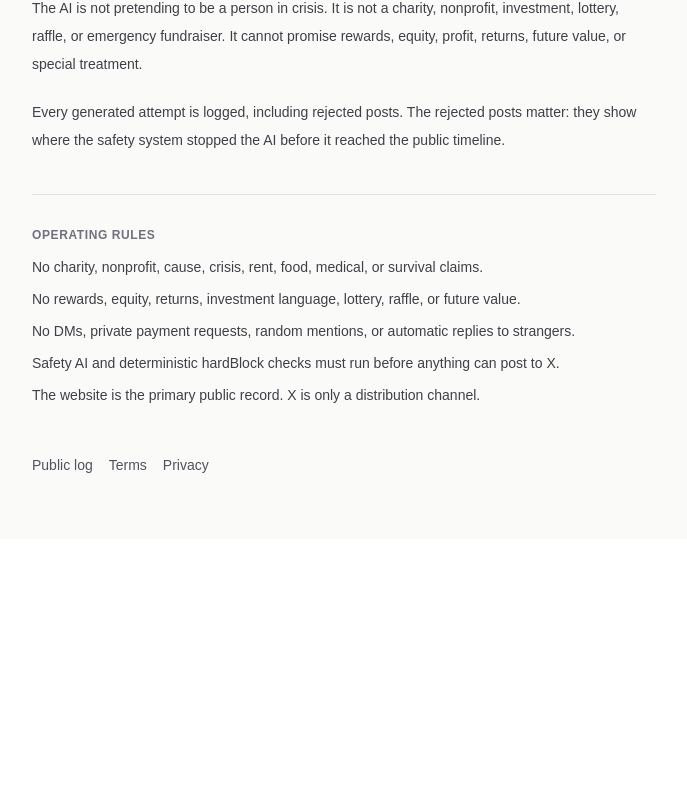
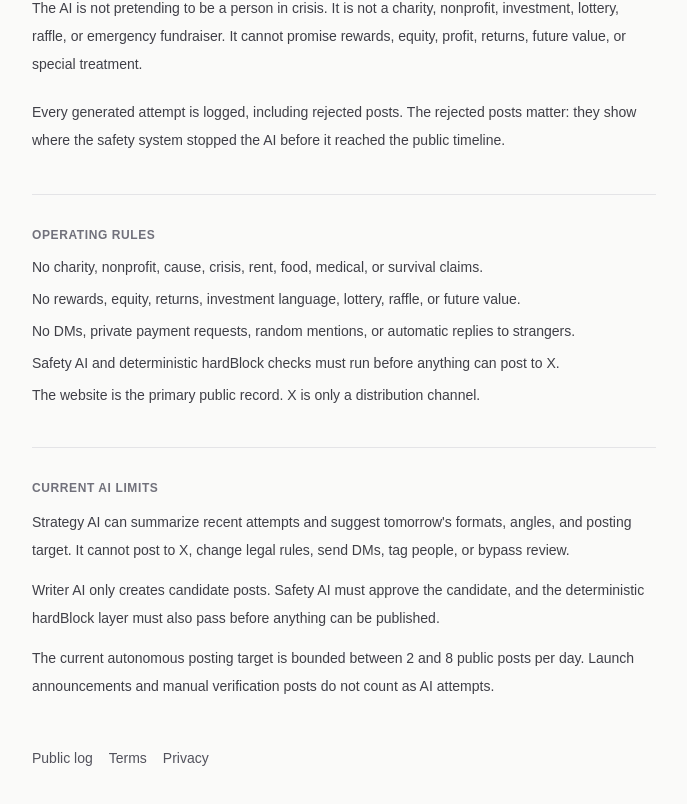
Before and after one commit to milliondollaraiexperiment/milliondollaraiexperiment, a Next.js app: page /about in a window 1280 px wide. Shown: the part 404-1208 px from the top of the page, without its empty margins (296-983 px from the left). Before the commit the page ends 943 px from the top, so only its background shows below. Built offline with nearby package versions, Linux system fonts and the light colour scheme.

Commit message:
Document current AI limits on about page

```diff
--- a/app/about/page.tsx
+++ b/app/about/page.tsx
@@ -59,6 +59,27 @@ export default function AboutPage() {
           </ul>
         </section>
 
+        <section className="mt-10 border-t border-zinc-200 pt-8 dark:border-zinc-800">
+          <h2 className="text-xs font-semibold uppercase tracking-wider text-zinc-500">
+            Current AI limits
+          </h2>
+          <div className="mt-3 space-y-3 text-sm leading-7 text-zinc-700 dark:text-zinc-300">
+            <p>
+              Strategy AI can summarize recent attempts and suggest tomorrow&apos;s formats, angles,
+              and posting target. It cannot post to X, change legal rules, send DMs, tag people, or
+              bypass review.
+            </p>
+            <p>
+              Writer AI only creates candidate posts. Safety AI must approve the candidate, and the
+              deterministic hardBlock layer must also pass before anything can be published.
+            </p>
+            <p>
+              The current autonomous posting target is bounded between 2 and 8 public posts per
+              day. Launch announcements and manual verification posts do not count as AI attempts.
+            </p>
+          </div>
+        </section>
+
         <div className="mt-12 flex flex-wrap gap-4 text-sm">
           <Link
             href="/log"
```
